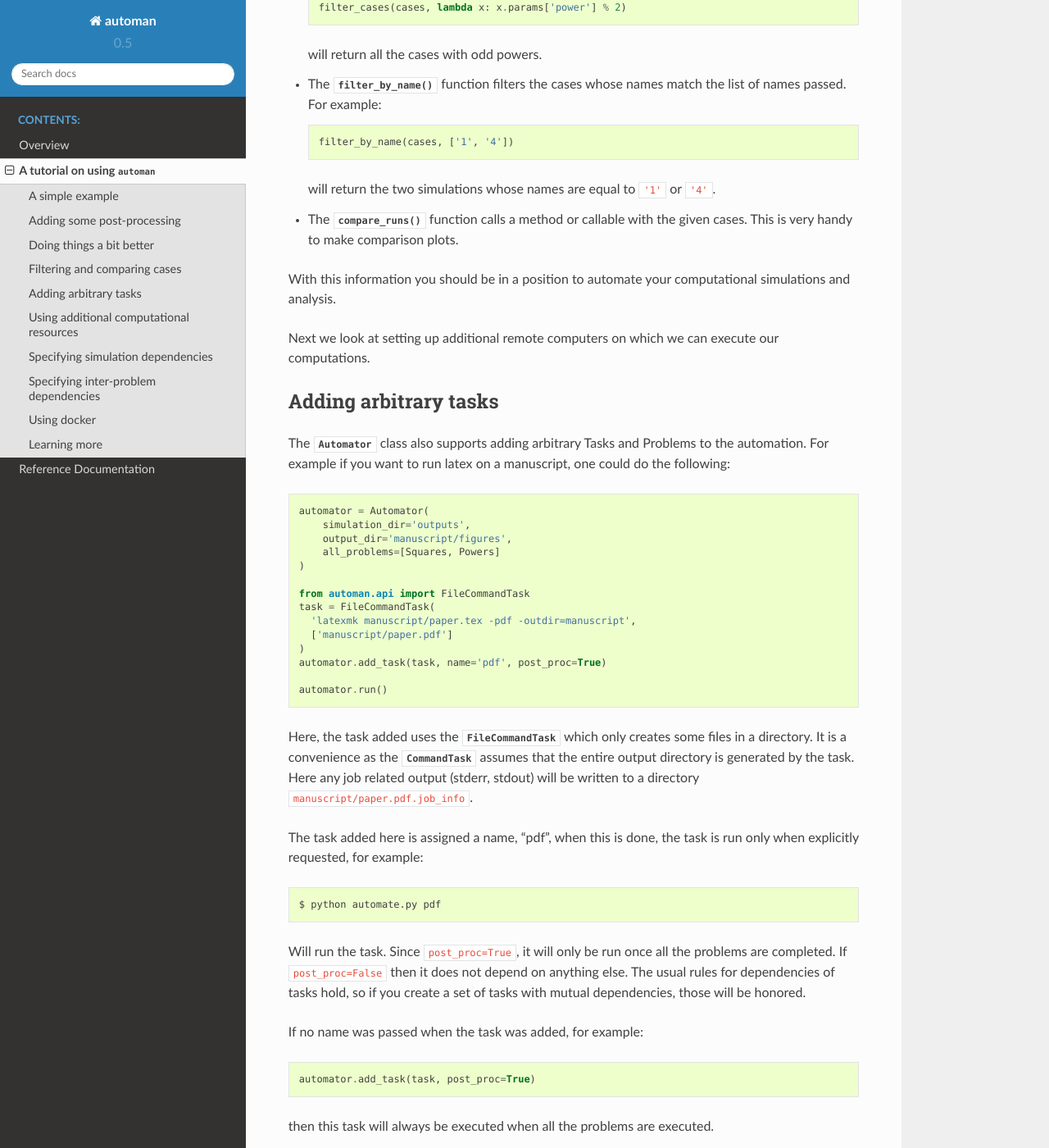
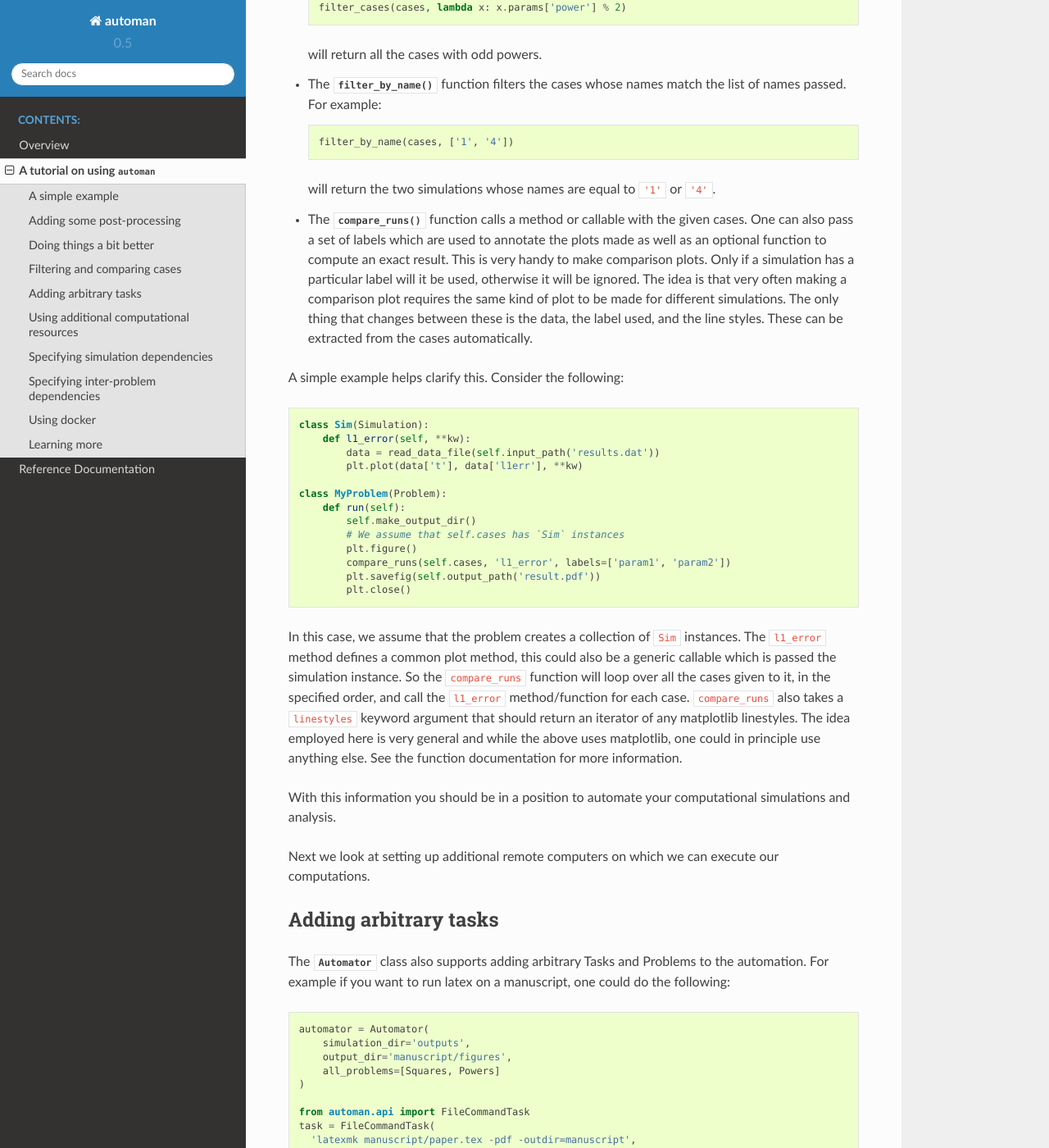
Before and after one commit to pypr/automan, a Sphinx documentation site: the page built from docs/source/tutorial.rst, in a window 1280 px wide and 1400 px high, scrolled down 9295 px. Shown: the whole window at 82% size. Built offline with Sphinx 7.4.7 and the Read the Docs theme 2.0.0, drawn with Linux system fonts in a browser that asks for light colours.

```diff
--- a/docs/source/tutorial.rst
+++ b/docs/source/tutorial.rst
@@ -449,8 +449,41 @@ plots for a collection of cases and compare them easily.
 
   will return the two simulations whose names are equal to ``'1'`` or ``'4'``.
 
-- The :py:func:`compare_runs` function calls a method or callable
-  with the given cases. This is very handy to make comparison plots.
+- The :py:func:`compare_runs` function calls a method or callable with the
+  given cases. One can also pass a set of labels which are used to annotate
+  the plots made as well as an optional function to compute an exact result.
+  This is very handy to make comparison plots. Only if a simulation has a
+  particular label will it be used, otherwise it will be ignored. The idea is
+  that very often making a comparison plot requires the same kind of plot to
+  be made for different simulations. The only thing that changes between these
+  is the data, the label used, and the line styles. These can be extracted
+  from the cases automatically.
+
+A simple example helps clarify this.  Consider the following::
+
+  class Sim(Simulation):
+      def l1_error(self, **kw):
+          data = read_data_file(self.input_path('results.dat'))
+          plt.plot(data['t'], data['l1err'], **kw)
+
+  class MyProblem(Problem):
+      def run(self):
+          self.make_output_dir()
+          # We assume that self.cases has `Sim` instances
+          plt.figure()
+          compare_runs(self.cases, 'l1_error', labels=['param1', 'param2'])
+          plt.savefig(self.output_path('result.pdf'))
+          plt.close()
+
+In this case, we assume that the problem creates a collection of ``Sim``
+instances. The ``l1_error`` method defines a common plot method, this could
+also be a generic callable which is passed the simulation instance. So the
+``compare_runs`` function will loop over all the cases given to it, in the
+specified order, and call the ``l1_error`` method/function for each case.
+``compare_runs`` also takes a ``linestyles`` keyword argument that should
+return an iterator of any matplotlib linestyles. The idea employed here is
+very general and while the above uses matplotlib, one could in principle use
+anything else.  See the function documentation for more information.
 
 With this information you should be in a position to automate your
 computational simulations and analysis.
```
Also changed, not shown: other parts of docs/source/tutorial.rst (+3 -1 lines), docs/source/reference/automan.rst (+8 -0 lines), 1 other file.
